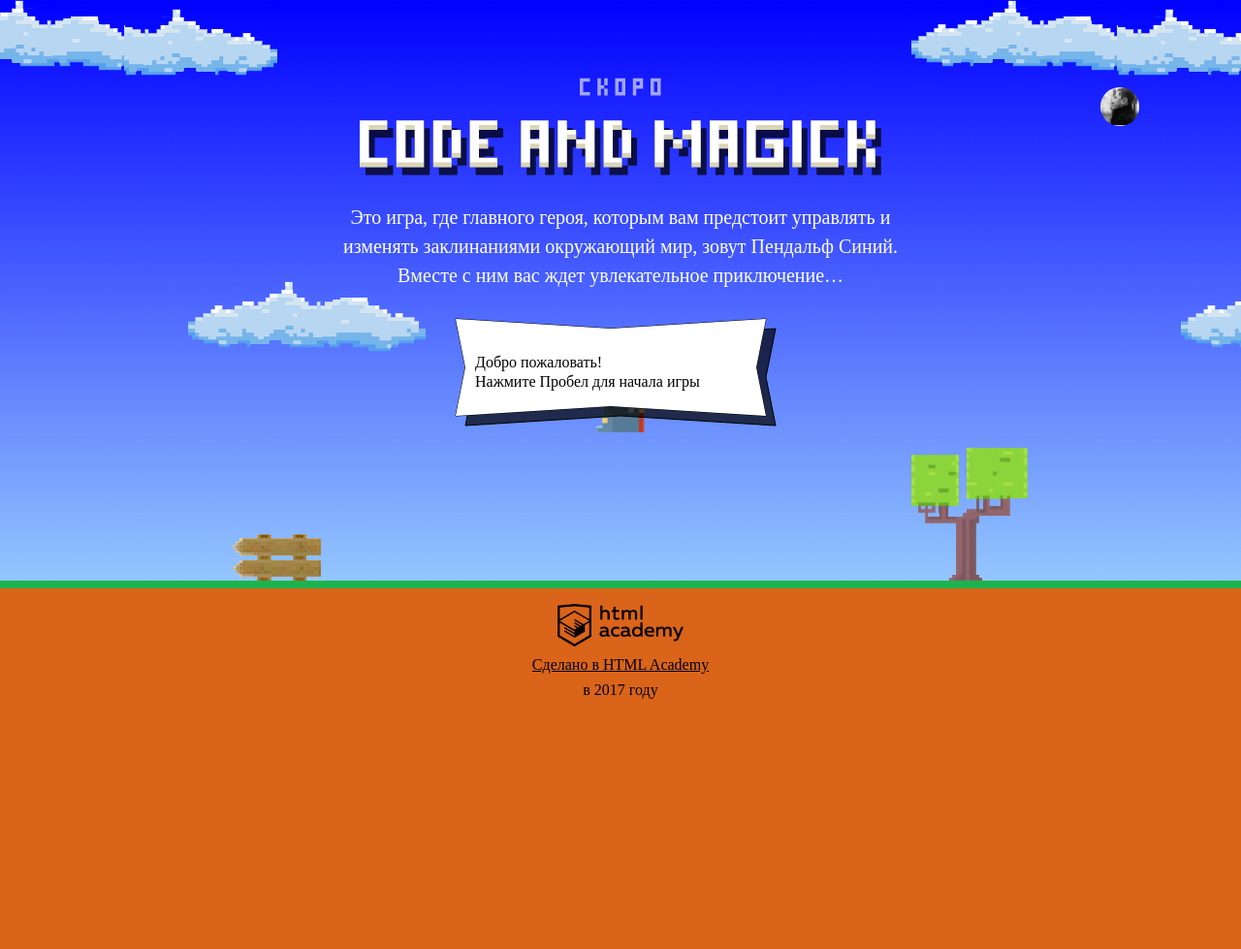
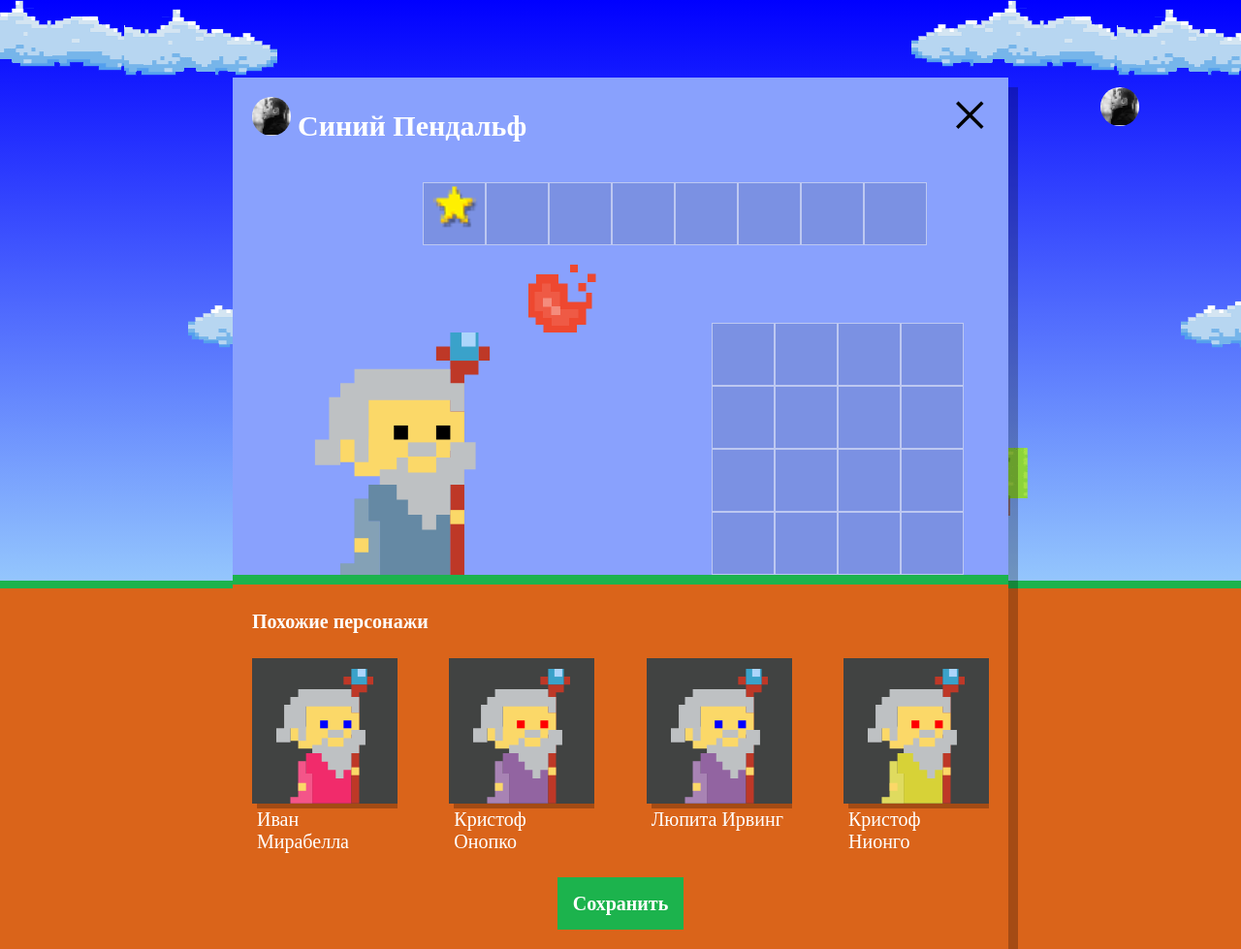
Before and after one commit to Pcfccn/570059-code-and-magick-19, a website: page index.html in a window 1280 px wide. Shown: the whole page at 97% size. Before the commit the page ends 800 px from the top, so only its background shows below. Drawn offline with Linux system fonts and the light colour scheme; a web font is replaced by a local one.

Commit message:
Учебный проект: нас орда

```diff
--- a/index.html
+++ b/index.html
@@ -202,6 +202,7 @@
   }
 
 </script>
+<script src="js/setup.js"></script>
 <script src="js/stat.js"></script>
 <script src="js/game.js"></script>
 </body>
--- /dev/null
+++ b/js/setup.js
@@ -0,0 +1,90 @@
+'use strict';
+
+var NAMES = ['Иван',
+  'Хуан Себастьян',
+  'Мария',
+  'Кристоф',
+  'Виктор',
+  'Юлия',
+  'Люпита',
+  'Вашингтон'];
+
+var SURNAMES = ['да Марья',
+  'Верон',
+  'Мирабелла',
+  'Вальц',
+  'Онопко',
+  'Топольницкая',
+  'Нионго',
+  'Ирвинг'];
+
+var COAT_COLORS = ['rgb(101, 137, 164)',
+  'rgb(241, 43, 107)',
+  'rgb(146, 100, 161)',
+  'rgb(56, 159, 117)',
+  'rgb(215, 210, 55)',
+  'rgb(0, 0, 0)'];
+
+var EYES_COLORS = ['black',
+  'red',
+  'blue',
+  'yellow',
+  'green'];
+
+var wizards = [
+  {
+    name: '',
+    coatColor: '',
+    eyeColor: ''
+  },
+  {
+    name: '',
+    coatColor: '',
+    eyeColor: ''
+  },
+  {
+    name: '',
+    coatColor: '',
+    eyeColor: ''
+  },
+  {
+    name: '',
+    coatColor: '',
+    eyeColor: ''
+  }];
+
+var setupBlock = document.querySelector('.setup');
+var similarListElement = document.querySelector('.setup-similar-list');
+var similarWizardTemplate = document.querySelector('#similar-wizard-template').content.querySelector('.setup-similar-item');
+var setupSimilarBlock = document.querySelector('.setup-similar');
+
+var getWiazardsRandomOptions = function () {
+
+  for (var i = 0; i < wizards.length; i++) {
+    wizards[i].name = NAMES[Math.round(Math.random() * (NAMES.length - 1))] + ' ' + SURNAMES[Math.round(Math.random() * (SURNAMES.length - 1))];
+    wizards[i].coatColor = COAT_COLORS[Math.round(Math.random() * (COAT_COLORS.length - 1))];
+    wizards[i].eyeColor = EYES_COLORS[Math.round(Math.random() * (EYES_COLORS.length - 1))];
+  }
+  return wizards;
+};
+
+var createWizardClones = function (wizard) {
+  var wizardElement = similarWizardTemplate.cloneNode(true);
+  wizardElement.querySelector('.setup-similar-label').textContent = wizard.name;
+  wizardElement.querySelector('.wizard-coat').style.fill = wizard.coatColor;
+  wizardElement.querySelector('.wizard-eyes').style.fill = wizard.eyeColor;
+  return wizardElement;
+};
+
+var createFragment = function () {
+  var fragment = document.createDocumentFragment();
+  for (var j = 0; j < wizards.length; j++) {
+    fragment.appendChild(createWizardClones(wizards[j]));
+  }
+  return fragment;
+};
+
+setupBlock.classList.remove('hidden');
+getWiazardsRandomOptions();
+similarListElement.appendChild(createFragment());
+setupSimilarBlock.classList.remove('hidden');
```
